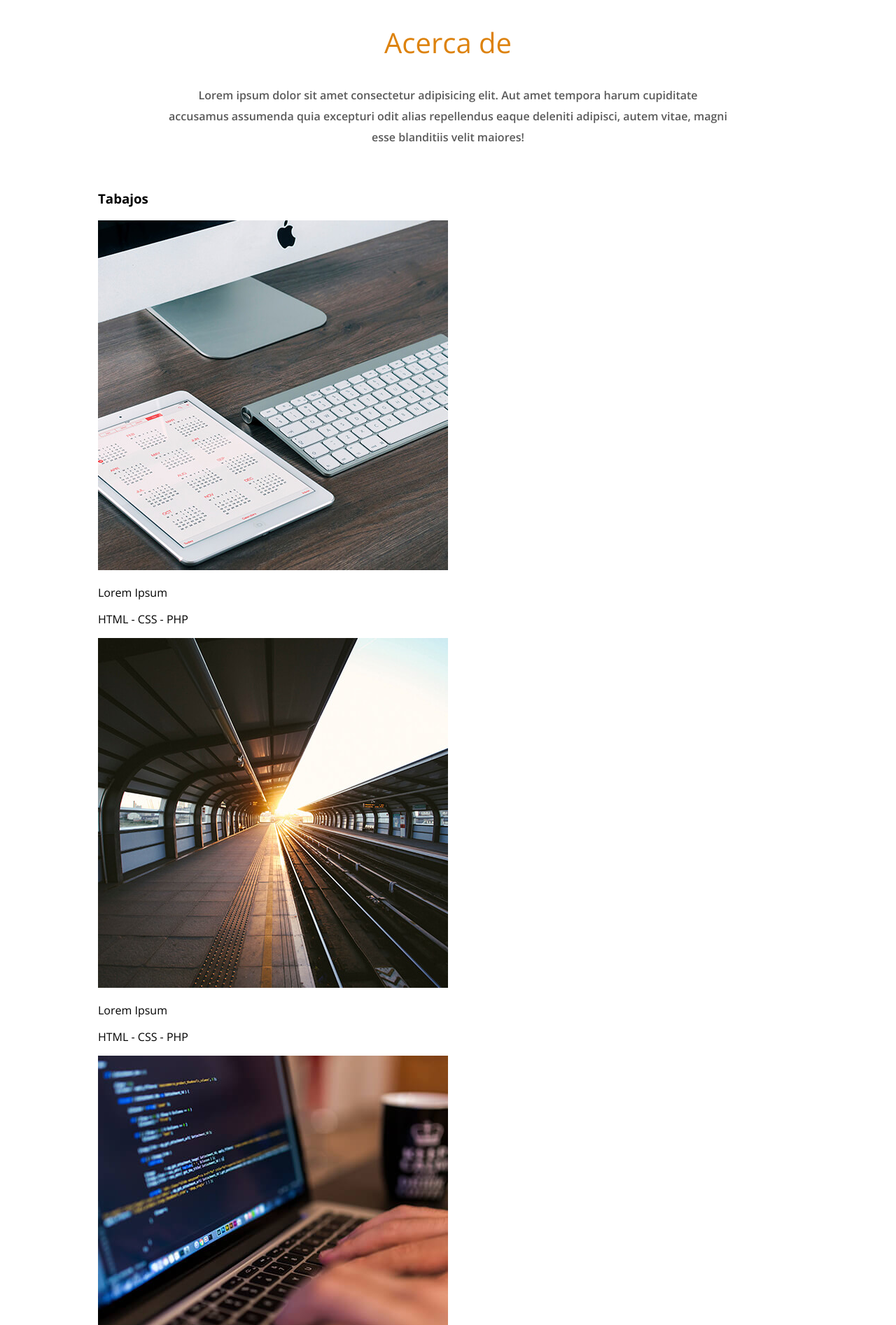
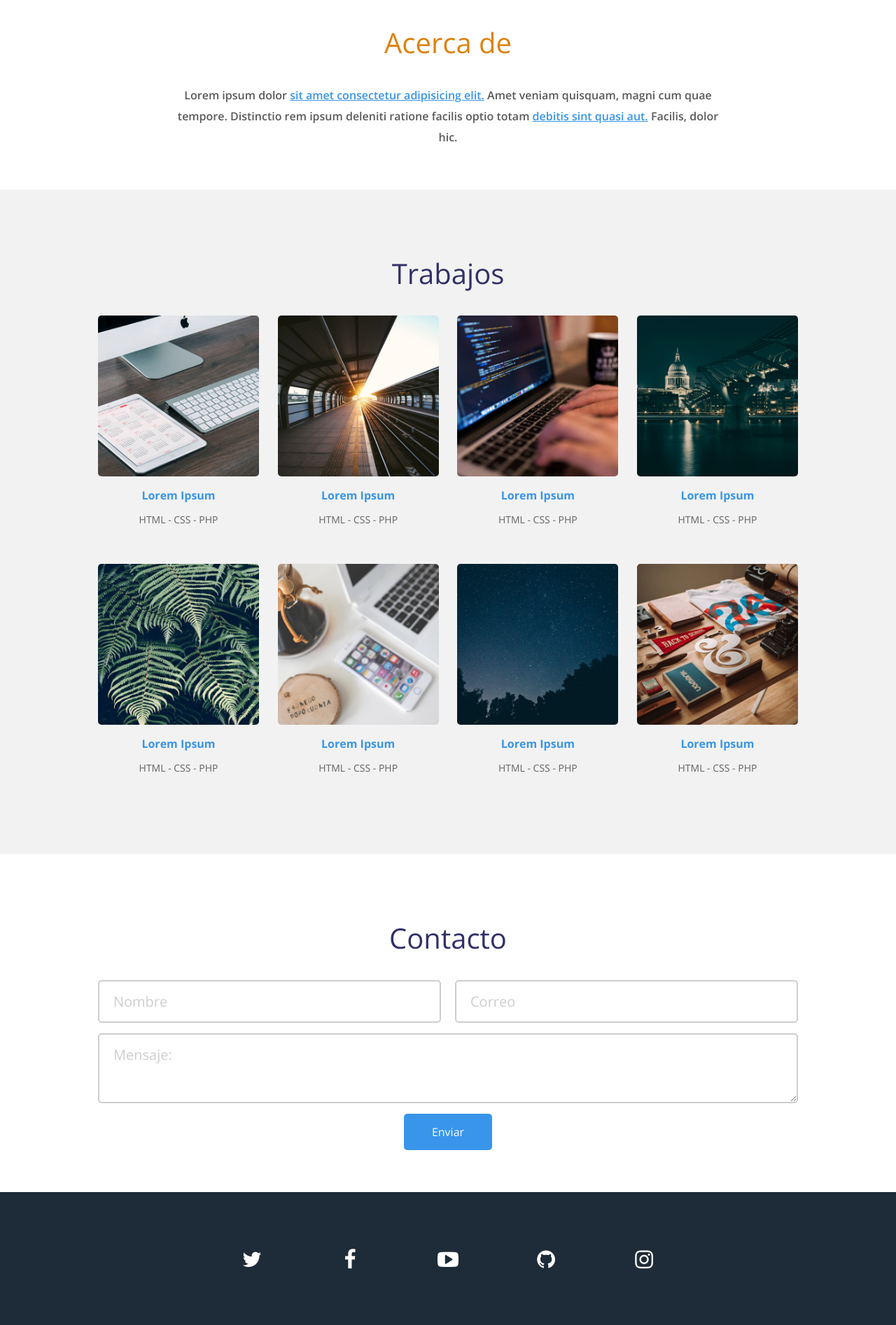
Before and after one commit to HectorOrostica95/Estudio, a PHP site: page / in a window 1280 px wide. Shown: the part 636-2530 px from the top of the page at 70% size. Run offline with PHP 8.4, Linux system fonts and the light colour scheme.

Commit message:
Practica de portafolios terminada

```diff
--- a/Practicas/portafolio/css/estilos.css
+++ b/Practicas/portafolio/css/estilos.css
@@ -114,3 +114,184 @@ header .contenedor-texto .texto .profesion {
     color: #dd820d;
     text-align: center;
 }
+
+.main .acerca-de .texto .bold {
+    color: #3895ea;
+    text-decoration: underline;
+}
+
+.main .trabajos {
+    background: #f2f2f2;
+    padding: 60px 0;
+}
+
+.main .trabajos .contenedor {
+    overflow: hidden;
+}
+
+.main .trabajos .titulo {
+    font-size: 40px;
+    line-height: 40px;
+    margin-bottom: 40px;
+    font-weight: 300;
+    color: #323068;
+    text-align: center;
+}
+
+.main .trabajos .contenedor-trabajos {
+    display: flex;
+    flex-direction:row;
+    flex-wrap:wrap;
+    justify-content:space-between;
+}
+
+.main .trabajos .contenedor-trabajos .trabajo {
+    width: 23%;
+    margin-bottom: 40px;
+}
+
+.main .trabajos .contenedor-trabajos .trabajo .thumb {
+    width: 100%;
+    margin-bottom: 10px;
+}
+
+.main .trabajos .contenedor-trabajos .trabajo .thumb img {
+    width: 100%;
+    vertical-align: top;
+    border-radius: 5px;
+}
+
+.main .trabajos .contenedor-trabajos .trabajo .descripcion {
+    text-align: center;
+}
+
+.main .trabajos .contenedor-trabajos .trabajo .descripcion .nombre {
+    font-weight: 700;
+    color: #3895ea;
+    margin-bottom: 10px;
+}
+
+.main .trabajos .contenedor-trabajos .trabajo .descripcion .categoria {
+    font-size: 14px;
+    color: #636363;
+}
+
+/* -------------- FOOTER -------------- */
+footer .contacto {
+    padding: 60px 0;
+}
+
+footer .contacto .titulo {
+    font-size: 40px;
+    line-height: 40px;
+    margin-bottom: 40px;
+    font-weight: 300;
+    color: #323068;
+    text-align: center;
+}
+
+footer .contacto .formulario {
+    display: flex;
+    flex-wrap: wrap;
+    justify-content: space-between;
+}
+
+footer .contacto .formulario input[type="text"],
+footer .contacto .formulario input[type="email"],
+footer .contacto .formulario textarea {
+    border: 2px solid #cecece;
+    border-radius: 5px;
+    padding: 15px 20px;
+    font-size: 20px;
+    color: #a4a4a4;
+}
+
+
+footer .contacto .formulario input[type="text"]:focus,
+footer .contacto .formulario input[type="email"]:focus,
+footer .contacto .formulario textarea:focus {
+    border: 2px solid #3895ea;
+}
+
+footer .contacto .formulario input[type="text"],
+footer .contacto .formulario input[type="email"] {
+    width: 49%;
+    margin-bottom: 15px;
+}
+
+footer .contacto .formulario textarea {
+    width: 100%;
+    min-width: 100%;
+    max-width: 100%;
+    height: 100px;
+    min-height: 100px;
+    max-height: 300px;
+    margin-bottom: 15px;
+}
+
+footer .contacto .formulario .boton {
+    margin: auto;
+    background: #3895ea;
+    color: #fff;
+    border: none;
+    border-radius: 5px;
+    padding: 15px 40px;
+    cursor: pointer;
+}
+
+footer .contacto .formulario .boton:hover {
+    background: #387bea;
+}
+
+footer .redes-sociales {
+    background: #1e2b38;
+    padding: 60px 0;
+}
+
+footer .redes-sociales .contenedor {
+    display: flex;
+    justify-content: center;
+}
+
+footer .redes-sociales a {
+    color: #fff;
+    text-align: center;
+    width: 100px;
+    display: block;
+    padding: 15px 0;
+    border-radius: 5px;
+    font-size: 30px;
+    margin: 0 20px;
+}
+
+footer .redes-sociales .twitter:hover { background: #1da1f2;}
+footer .redes-sociales .facebook:hover { background: #3b5998;}
+footer .redes-sociales .youtube:hover { background: #cd201f;}
+footer .redes-sociales .github:hover { background: #666666;}
+footer .redes-sociales .instagram:hover { background: #3f729b;}
+
+/* -------- -------- MEDIA QUERIES -------- -------- */
+@media screen and (max-width: 800px){
+    header .menu {
+        text-align: center;
+    }
+
+    .main .trabajos .contenedor-trabajos .trabajo {
+        width: 48%;
+    }
+}
+
+@media screen and (max-width: 500px){
+    header .contenedor-texto .texto .nombre {
+        font-size: 35px;
+    }
+
+    header .contenedor-texto .texto .profesion {
+        font-size: 18px;
+    }
+
+    footer .redes-sociales .contenedor {
+        flex-wrap: wrap;
+        padding: 20px 0;
+    }
+}
--- a/Practicas/portafolio/index.html
+++ b/Practicas/portafolio/index.html
@@ -35,14 +35,14 @@
                 </div>
                 <div class="texto">
                     <h3 class="titulo">Acerca de </h3>
-                    <p> <span class="bold">Lorem ipsum</span> dolor sit amet consectetur adipisicing elit. Aut amet tempora harum cupiditate accusamus assumenda quia excepturi odit alias repellendus eaque deleniti adipisci, autem vitae, magni esse blanditiis velit maiores!</p>
+                    <p>Lorem ipsum dolor <span class="bold">sit amet consectetur adipisicing elit.</span> Amet veniam quisquam, magni cum quae tempore. Distinctio rem ipsum deleniti ratione facilis optio totam <span class="bold">debitis sint quasi aut.</span> Facilis, dolor hic.</p>
                 </div>
             </div>
         </section>
         <section class="trabajos">
             <div class="contenedor">
-                <h3 class="titulo">Tabajos</h3>
-                <div class="contenedor-trabajo">
+                <h3 class="titulo">Trabajos</h3>
+                <div class="contenedor-trabajos">
                     <div class="trabajo">
                         <div class="thumb">
                             <img src="img/trabajos/1.jpg" alt="Cago imagen">
@@ -128,7 +128,7 @@
                 <form class="formulario" action="">
                     <input type="text" placeholder="Nombre" name="nombre" required>
                     <input type="text" placeholder="Correo" name="correo" required>
-                    <textarea name="mensaje" placeholder="Mensaje:"></textarea>
+                    <textarea name="mensaje" placeholder="Mensaje:" required></textarea>
                     <input type="submit" class="boton" value="Enviar">
                 </form>
             </div>
```
